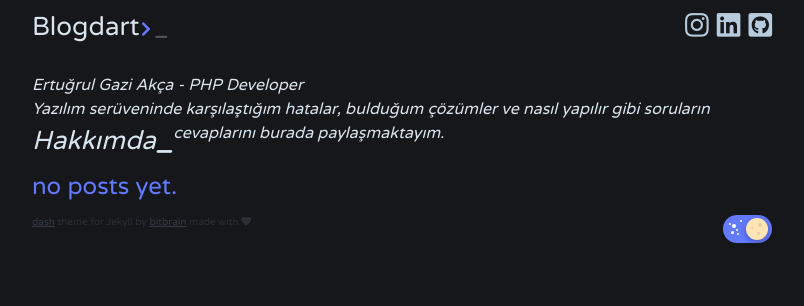
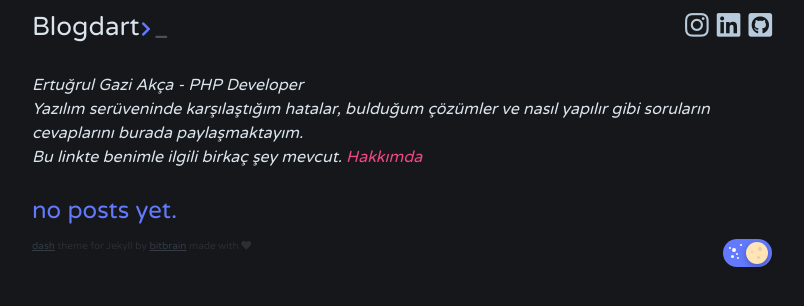
Before and after one commit to akcauser/blogdart, a Jekyll site: the page built from index.html, in a window 1280 px wide. Shown: the top 306 px of the page, without its empty margins (238-1042 px from the left). Built offline with Jekyll 4.4.1, drawn with Linux system fonts in a browser that asks for light colours; the list of posts is cut into pages by our own code.

Commit message:
about added

```diff
--- a/_config.yml
+++ b/_config.yml
@@ -5,6 +5,7 @@ description: > # this means to ignore newlines until "show_exerpts:"
   Ertuğrul Gazi Akça - PHP Developer
   <br>Yazılım serüveninde karşılaştığım hatalar, bulduğum çözümler ve nasıl
   yapılır gibi soruların cevaplarını burada paylaşmaktayım.
+  <br> Bu linkte benimle ilgili birkaç şey mevcut. <a href="http://ertugrulgaziakca.com/cv">Hakkımda</a>
 show_excerpts: true # set to true to show excerpts on the homepage
 
 paginate: 7
--- a/_includes/author.html
+++ b/_includes/author.html
@@ -3,5 +3,4 @@
 <img src="https://gravatar.com/avatar/{{ site.email | downcase | md5 }}?s=256" class="author-avatar" />
 {% endif %}
 {{ site.description }}
-<a class="site-title" rel="author" href="www.ertugrulgaziakca.com/cv">Hakkımda<b class="command_prompt"></b><b class="blinking_cursor">_</b></a>
 </div>
```
